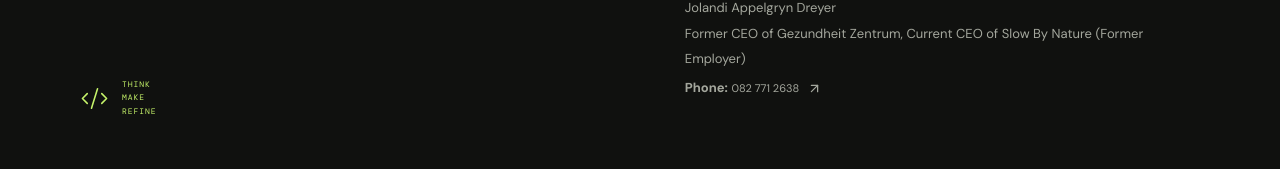
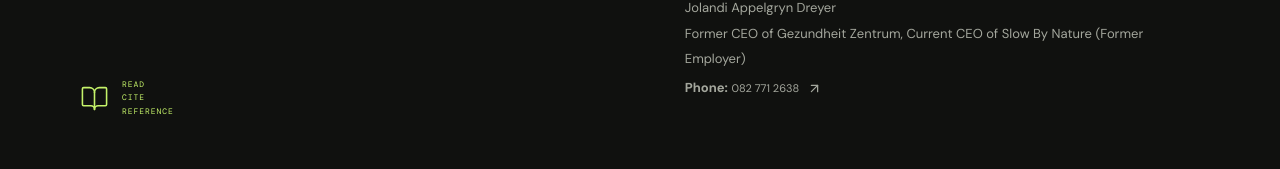
Before and after one commit to Lex-947/Lex-947.github.io, a React (Vite) app: page / in a window 1280 px wide. Shown: the part 5078-5247 px from the top of the page. Built offline with nearby package versions, Linux system fonts and the light colour scheme.

Commit message:
Update App.tsx
Fixed the stamp with references.

```diff
--- a/src/App.tsx
+++ b/src/App.tsx
@@ -1,7 +1,6 @@
 import { useState } from 'react';
 import {
-  ArrowDownRight, ArrowRight, ArrowUpRight, Braces, Check, Code2,
-  Apple, Github, Layers3, Mail, Menu, Moon, Play, Sun, X,
+  ArrowDownRight, ArrowRight, ArrowUpRight, Braces, Check, Code2, Apple, Github, Layers3, Mail, Menu, Moon, Play, Sun, X, BookOpen
 } from 'lucide-react';
 
 type Project = {
@@ -273,8 +272,10 @@
             <div className="eyebrow">References <span className="eyebrow-divider">/</span> 04</div>
             <h2>Looking for a<br /><span className="serif-word">Reference ?</span></h2>
 
-            {/* Make this div stamp fit the section */}
-            <div className="about-stamp"><Code2 size={29} strokeWidth={1.3} /><span>THINK<br />MAKE<br />REFINE</span></div>
+            <div className="about-stamp">
+              <BookOpen size={29} strokeWidth={1.3} />
+              <span>READ<br />CITE<br />REFERENCE</span>
+            </div>
           </div>
           <div className="about-copy">
             <p className="about-lede">
```
